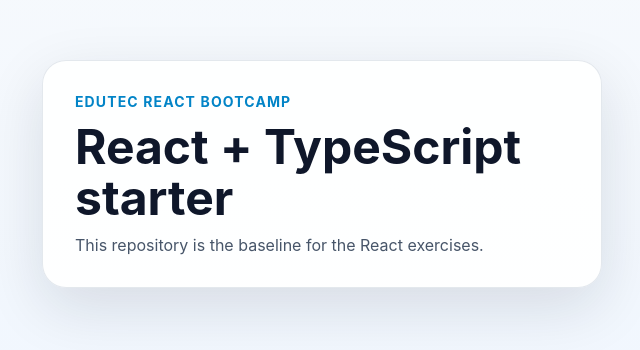
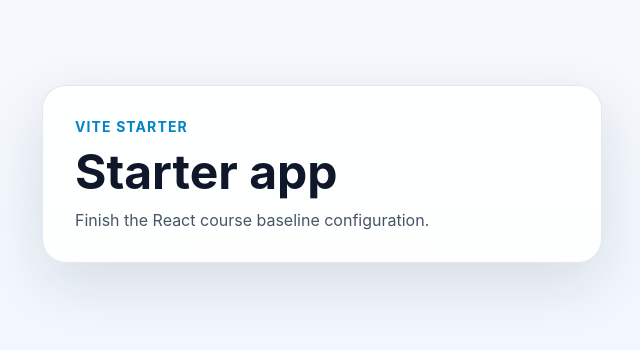
Before and after one commit to angularWorkshop/react_lessons, a React (Vite) app: page / in a window 1280 px wide. Shown: the part 226-576 px from the top of the page, without its empty margins (318-958 px from the left). Built offline with nearby package versions, Linux system fonts and the light colour scheme.

Commit message:
Add Topic 01 exercise 01 lesson scaffold

```diff
--- a/src/App.tsx
+++ b/src/App.tsx
@@ -4,11 +4,9 @@
   return (
     <main className="app-shell">
       <div className="hero-card">
-        <p className="eyebrow">EduTec React Bootcamp</p>
-        <h1>React + TypeScript starter</h1>
-        <p className="description">
-          This repository is the baseline for the React exercises.
-        </p>
+        <p className="eyebrow">Vite starter</p>
+        <h1>Starter app</h1>
+        <p className="description">Finish the React course baseline configuration.</p>
       </div>
     </main>
   );
```
Also changed, not shown: 2 other files (tests, documents, lock files or other folders).
